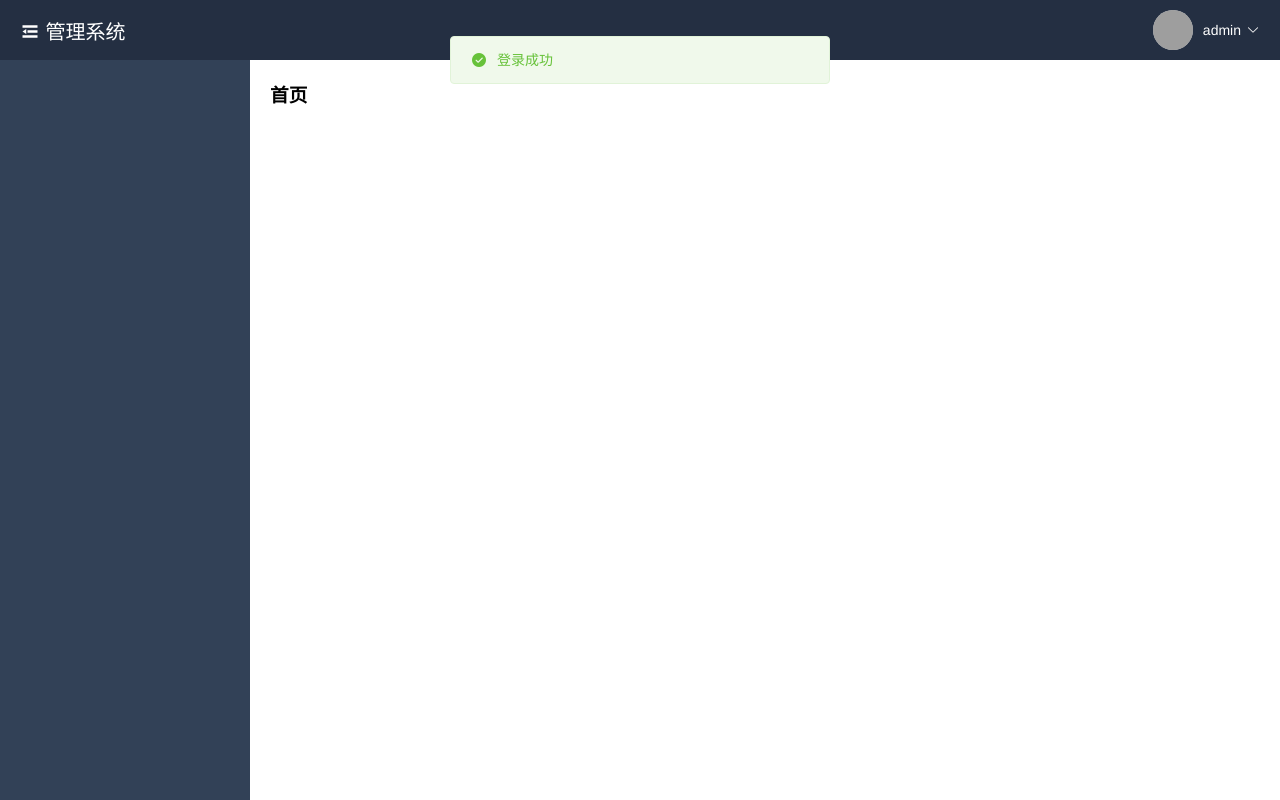
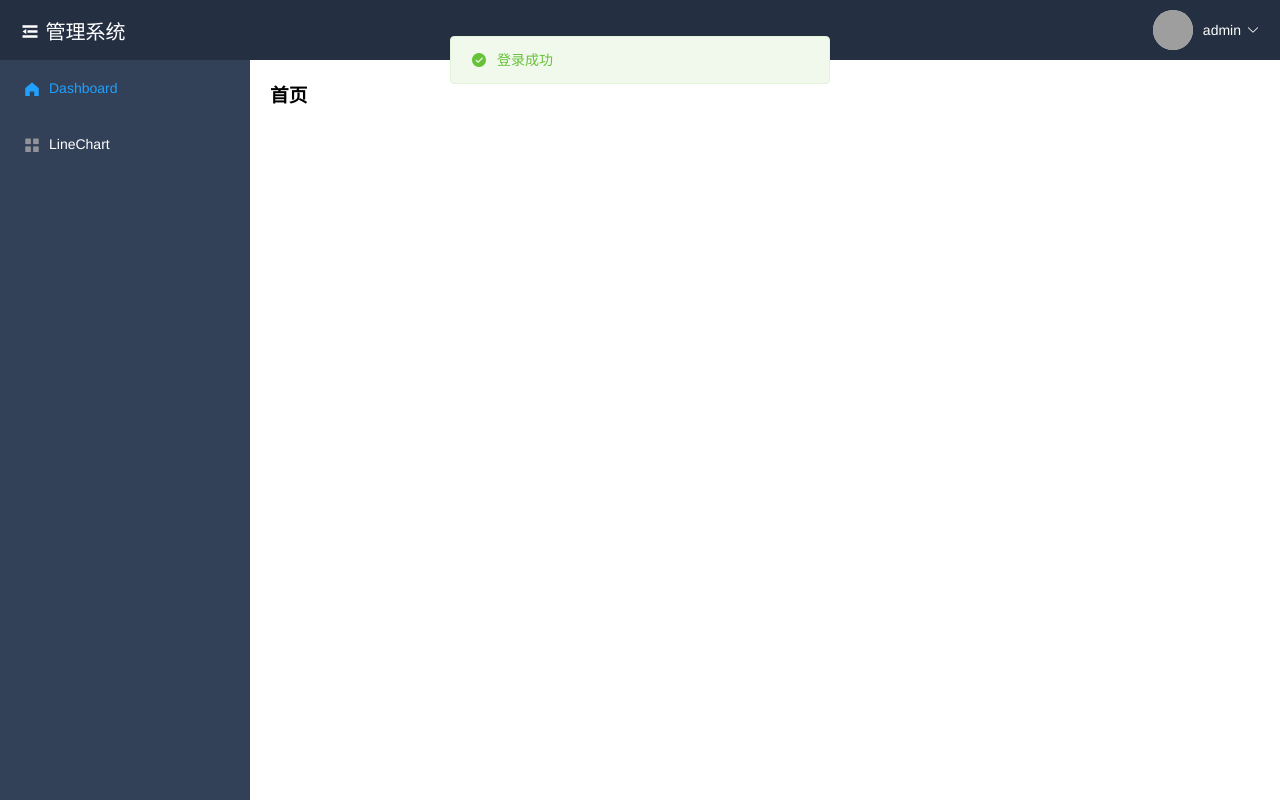
Before and after one commit to xiaodoubaoldl/vue3.0-elementpro-admin, a Vue app: page /login in a window 1280 px wide. Both pictures are taken after a click on the button "登录". Built offline with nearby package versions, Linux system fonts and the light colour scheme; grey boxes are pictures that could not be loaded.

Commit message:
feat: router

```diff
--- a/src/permission.ts
+++ b/src/permission.ts
@@ -5,17 +5,36 @@ import router from './router';
 import { getToken } from './utils/auth';
 
 const pageWhiteList = ['/login'];
-router.beforeEach((to, from, next) => {
+router.beforeEach(async (to, from, next) => {
   // start progress
   NProgress.start();
   const hasToken = getToken();
   if (hasToken) {
+    // 刷新重新注入store token
+    store.commit('setRoles', [hasToken]);
+    store.commit('setUserName', hasToken);
     // 如果是login
     if (to.path === '/login') {
       router.push({ path: '/' });
       NProgress.done();
     } else {
       // 处理权限
+      // console.log((store.state as any).user);
+      // const hasRoles = (store.state as any).user.roles.length > 0;
+      // console.log(hasRoles);
+      // if (hasRoles) {
+      //   next();
+      // } else {
+
+      // }
+
+      const accessRoutes = await store.dispatch('generateRoutes', (store.state as any).user.roles);
+      // dynamically add accessible routes
+      router.addRoute(accessRoutes[0]);
+
+      // hack method to ensure that addRoutes is complete
+      // set the replace: true, so the navigation will not leave a history record
+      // next({ ...to, replace: true });
       next();
       NProgress.done();
     }
@@ -44,3 +63,7 @@ router.beforeEach((to, from, next) => {
   console.log(from);
   console.log(store.state);
 });
+router.afterEach(() => {
+  // finish progress bar
+  NProgress.done();
+});
--- a/src/router/index.ts
+++ b/src/router/index.ts
@@ -12,7 +12,7 @@ export const constantRoutes: Array<RouteRecordRaw> = [
         path: '/dashboard',
         component: () => import('@/views/Dashboard.vue'),
         name: 'Dashboard',
-        meta: { title: 'Dashboard' },
+        meta: { title: 'Dashboard', icon: 'el-icon-s-home' },
       },
     ],
   },
@@ -20,6 +20,7 @@ export const constantRoutes: Array<RouteRecordRaw> = [
     path: '/login',
     name: 'Login',
     component: () => import('@/views/Login/index.vue'),
+    meta: { hidden: true },
   },
 ];
 export const asyncRoutes: Array<RouteRecordRaw> = [
--- a/src/store/index.ts
+++ b/src/store/index.ts
@@ -1,5 +1,6 @@
 import { createStore } from 'vuex';
 import { user } from './module/user';
+import { permissionRoutes } from './module/permission';
 
 export default createStore({
   state: {
@@ -14,5 +15,6 @@ export default createStore({
   },
   modules: {
     user,
+    permissionRoutes,
   },
 });
--- /dev/null
+++ b/src/store/module/permission.ts
@@ -0,0 +1,37 @@
+/* eslint-disable */
+import { constantRoutes, asyncRoutes } from '@/router/index';
+import { RouteRecordRaw } from 'vue-router';
+import { ActionContext } from 'vuex';
+
+interface State {
+  [propName: string]: any;
+}
+export const permissionRoutes = {
+  state: () => ({
+    addRoutes: [],
+    routes: [],
+  }),
+  mutations: {
+    setRoutes(state:State, data: Array<string>) {
+      // 这里的 `state` 对象是模块的局部状态
+      state.routes = [...constantRoutes, ...data];
+      state.addRoutes = data;
+    },
+  },
+  actions: {
+    generateRoutes(context: ActionContext<State, any>, data: Array<string>) {
+      return new Promise((resolve: (arg0: RouteRecordRaw[]) => void) => {
+        if (data.includes('admin')) {
+          context.commit('setRoutes', asyncRoutes);
+        } else {
+          context.commit('setRoutes', []);
+        }
+        resolve(asyncRoutes);
+      });
+    },
+  },
+
+  getters: {
+
+  },
+};
--- a/src/store/module/user.ts
+++ b/src/store/module/user.ts
@@ -4,11 +4,15 @@ interface State {
 export const user = {
   state: () => ({
     userName: 'devloper',
+    roles: [],
   }),
   mutations: {
     setUserName(state:State, data: string) {
       // 这里的 `state` 对象是模块的局部状态
       state.userName = data;
+    },
+    setRoles(state: State, roles: string[]) {
+      state.roles = roles;
     },
   },
 
--- a/src/views/Dashboard.vue
+++ b/src/views/Dashboard.vue
@@ -12,7 +12,6 @@ export default {
     const state = reactive({
       count: 0,
     });
-
     return {
       ...toRefs(state),
     };
--- a/src/views/Layout/components/Header.vue
+++ b/src/views/Layout/components/Header.vue
@@ -5,7 +5,7 @@
       管理系统
     </div>
     <div class="header-right">
-      <el-avatar src="https://cube.elemecdn.com/0/88/03b0d39583f48206768a7534e55bcpng.png"></el-avatar>
+      <el-avatar src="https://wpimg.wallstcn.com/f778738c-e4f8-4870-b634-56703b4acafe.gif?imageView2/1/w/80/h/80"></el-avatar>
       <el-dropdown trigger="click">
         <span class="el-dropdown-link">
           {{ userName }}<i class="el-icon-arrow-down el-icon--right"></i>
--- a/src/views/Layout/components/Sidebar/SidebarItem.vue
+++ b/src/views/Layout/components/Sidebar/SidebarItem.vue
@@ -1,6 +1,20 @@
 <template>
-  <div>
-
+  <div v-if="!item.meta||!item.meta.hidden">
+    <template v-if="item.children">
+      <!-- 一个child -->
+      <template v-if="item.children.length==1">
+        <el-menu-item :index="item.redirect">
+          <i :class="item.children[0].meta.icon||'el-icon-menu'"></i>
+        <template #title>{{ item.children[0].meta.title }}</template>
+      </el-menu-item>
+      </template>
+    </template>
+    <template v-else>
+      <el-menu-item :index="item.path">
+        <i class="el-icon-menu"></i>
+        <template #title>{{ item.meta.title }}</template>
+      </el-menu-item>
+    </template>
   </div>
 </template>
 
@@ -8,6 +22,13 @@
 import { reactive, toRefs } from 'vue';
 
 export default {
+  name: 'SidebarItem',
+  props: {
+    item: {
+      type: Object,
+      default: () => {},
+    },
+  },
   setup() {
     const state = reactive({
       count: 0,
--- a/src/views/Layout/components/Sidebar/index.vue
+++ b/src/views/Layout/components/Sidebar/index.vue
@@ -1,7 +1,7 @@
 <template>
   <div class="sidebar">
     <el-menu
-      default-active="2"
+      :default-active="route.path"
       class="sidebar-el-menu"
       background-color="#324157"
       text-color="#fff"
@@ -9,12 +9,13 @@
       :collapse="isCollapse"
       router>
       <!-- 权限导航 -->
-      <sidebar-item v-for="item in permissionRoutes" :key="item.index" :item="item"/>
+      <sidebar-item v-for="item in permissionRoutes" :key="item.path" :item="item"/>
     </el-menu>
   </div>
 </template>
 
 <script>
+import { useRoute } from 'vue-router';
 import { reactive, toRefs, computed } from 'vue';
 import { useStore } from 'vuex';
 import SidebarItem from './SidebarItem.vue';
@@ -24,14 +25,18 @@ export default {
     SidebarItem,
   },
   setup() {
+    const route = useRoute();
     const state = reactive({
       count: 0,
     });
     const store = useStore();
     const isCollapse = computed(() => store.state.collapse);
+    const permissionRoutes = computed(() => store.state.permissionRoutes.routes);
     return {
       ...toRefs(state),
       isCollapse,
+      permissionRoutes,
+      route,
     };
   },
 };
--- a/src/views/Login/index.vue
+++ b/src/views/Login/index.vue
@@ -80,6 +80,7 @@ export default {
               type: 'success',
             });
             store.commit('setUserName', state.ruleForm.name);
+            store.commit('setRoles', [state.ruleForm.name]);
             router.push({
               path: route.query.redirect || '/',
             });
```
Also changed, not shown: .eslintrc.js.
